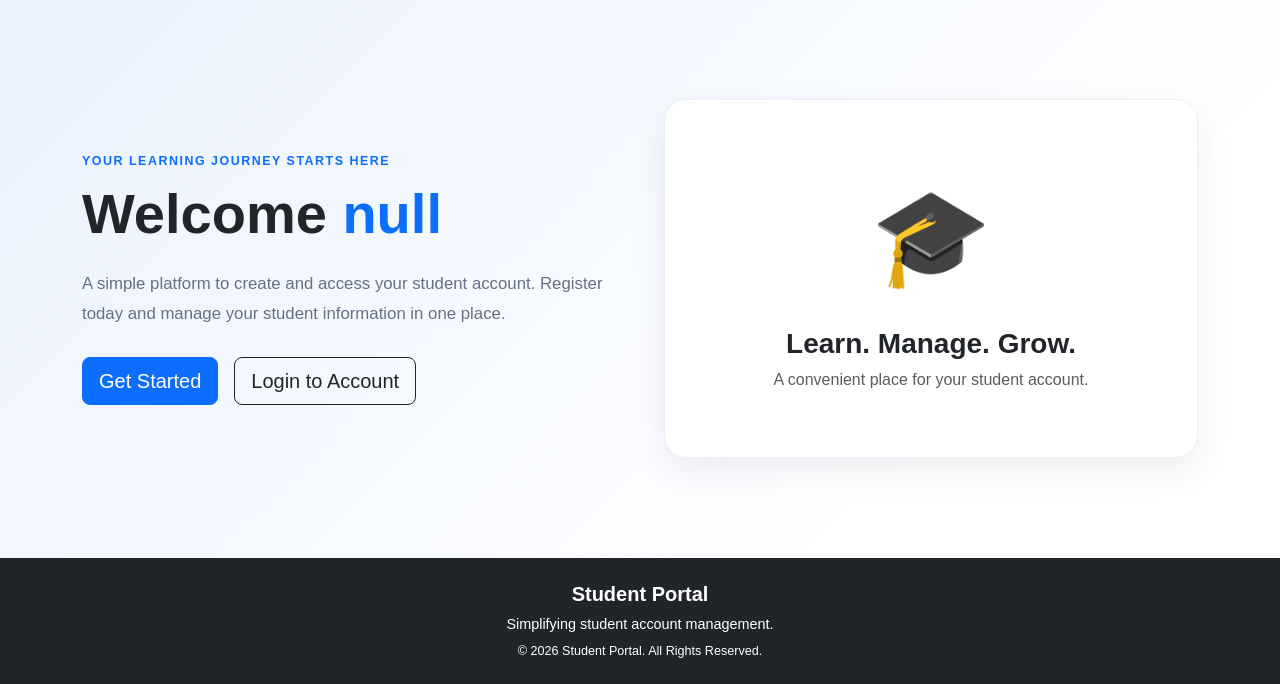
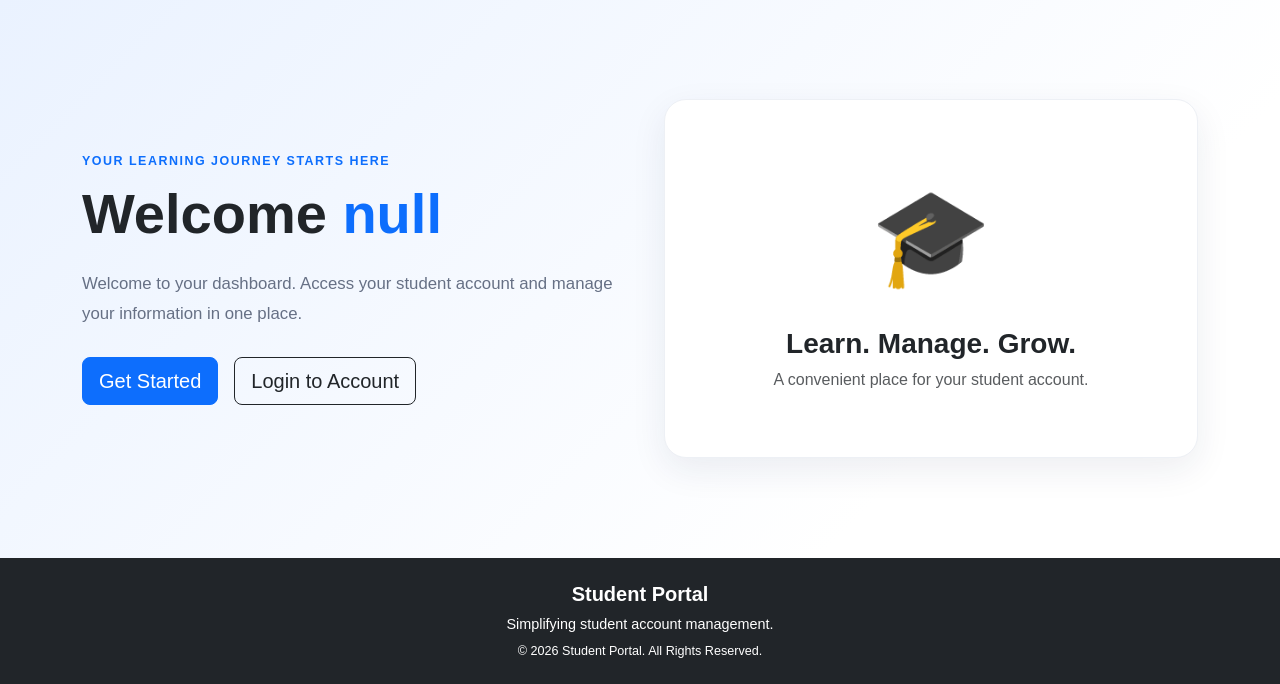
Before and after one commit to akashkonakalla/Java_Workspace, a Java web app: page /afterLogin.jsp in a window 1280 px wide. Shown: the part 74-758 px from the top of the page. Run offline with Tomcat 11, a stand-in JSP engine, Linux system fonts and the light colour scheme.

Commit message:
fix: update dashboard description for signed-in students

```diff
--- a/Servlets/WebProjectServlets/src/main/webapp/afterLogin.jsp
+++ b/Servlets/WebProjectServlets/src/main/webapp/afterLogin.jsp
@@ -35,7 +35,7 @@
 					<li class="nav-item"><a class="nav-link" href="#contact">Contact
 							Us</a></li>
 				</ul>
-				<a href="LogoutController" class="btn btn-danger" >Logout</a>
+				<a href="LogoutController" class="btn btn-danger">Logout</a>
 
 			</div>
 		</div>
@@ -50,9 +50,8 @@
 						<h1 class="hero-title">
 							Welcome <span><%=session.getAttribute("username")%></span>
 						</h1>
-						<p class="hero-description">A simple platform to create and
-							access your student account. Register today and manage your
-							student information in one place.</p>
+						<p class="hero-description">Welcome to your dashboard. Access
+							your student account and manage your information in one place.</p>
 						<div class="d-flex flex-wrap gap-3">
 							<a href="register.jsp" class="btn btn-primary btn-lg">Get
 								Started</a> <a href="login.jsp" class="btn btn-outline-dark btn-lg">Login
```
